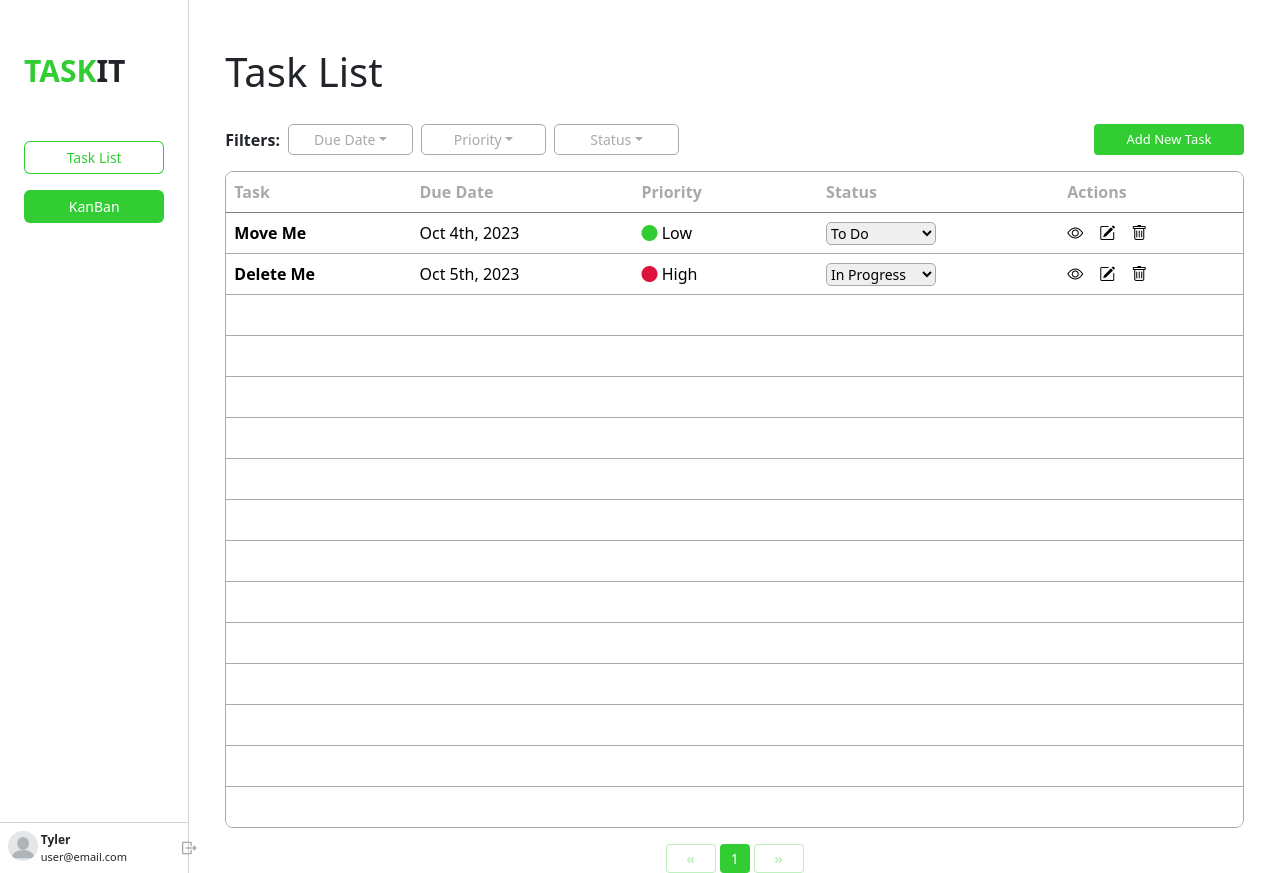
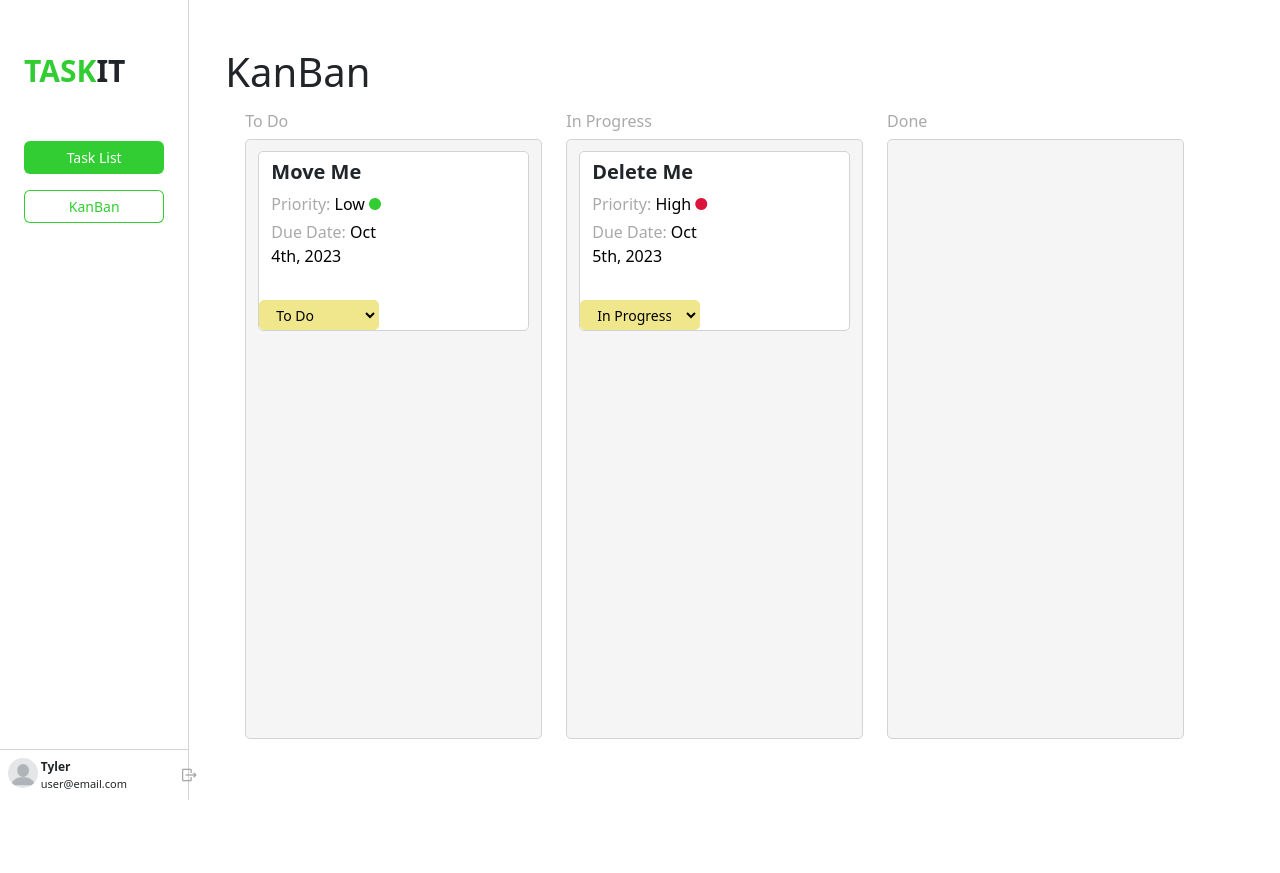
Before and after one commit to tsfento/taskit-project, an Angular app: page /kanban in a window 1280 px wide. After the commit the page ends 800 px from the top, so only its background shows below. Built offline with nearby package versions, Linux system fonts and the light colour scheme.

Commit message:
Changed sidebar links to use routing. Starting a big refactor.

```diff
--- a/src/app/app.component.html
+++ b/src/app/app.component.html
@@ -3,7 +3,10 @@
     <app-sidebar (pageToEmit)="changePage($event)"></app-sidebar>
   </div>
   <div class="col-sm-9 col-xl-10">
-    <app-tasks-list *ngIf="pageShow === 'task-list'"></app-tasks-list>
-    <app-kanban *ngIf="pageShow === 'kanban'"></app-kanban>
+    <!-- change to routing /task-list and /kanban -->
+    <!-- router-outlet -->
+    <router-outlet></router-outlet>
+    <!-- <app-tasks-list *ngIf="pageShow === 'task-list'"></app-tasks-list>
+    <app-kanban *ngIf="pageShow === 'kanban'"></app-kanban> -->
   </div>
 </div>
--- a/src/app/app.module.ts
+++ b/src/app/app.module.ts
@@ -1,6 +1,7 @@
 import { NgModule } from '@angular/core';
 import { BrowserModule } from '@angular/platform-browser';
 import { FormsModule } from '@angular/forms';
+import { RouterModule, Routes } from '@angular/router';
 
 import { AppComponent } from './app.component';
 import { SidebarComponent } from './sidebar/sidebar.component';
@@ -10,6 +11,12 @@ import { NewTaskComponent } from './tasks-list/new-task/new-task.component';
 import { ViewTaskComponent } from './tasks-list/view-task/view-task.component';
 import { EditTaskComponent } from './tasks-list/edit-task/edit-task.component';
 import { KanbanComponent } from './kanban/kanban.component';
+
+const appRoutes: Routes = [
+  // { path: '', component: AppComponent },
+  { path: 'tasks-list', component: TasksListComponent },
+  { path: 'kanban', component: KanbanComponent },
+];
 
 @NgModule({
   declarations: [
@@ -24,7 +31,8 @@ import { KanbanComponent } from './kanban/kanban.component';
   ],
   imports: [
     BrowserModule,
-    FormsModule
+    FormsModule,
+    RouterModule.forRoot(appRoutes)
   ],
   providers: [],
   bootstrap: [AppComponent]
--- a/src/app/sidebar/sidebar.component.css
+++ b/src/app/sidebar/sidebar.component.css
@@ -3,13 +3,7 @@
   border-right: 1px solid lightgrey;
 }
 
-.logo-text-one {
-  font-size: 30px;
-  font-weight: bolder;
-  color: limegreen;
-}
-
-.logo-text-two {
+.logo-text {
   font-size: 30px;
   font-weight: bolder;
 }
@@ -27,3 +21,9 @@
   color: limegreen;
   transition: background-color .3s, box-shadow .3s, color .3s;
 }
+
+.active {
+  background-color: transparent;
+  box-shadow: inset 0 0 0 1px limegreen;
+  color: limegreen;
+}
--- a/src/app/sidebar/sidebar.component.html
+++ b/src/app/sidebar/sidebar.component.html
@@ -1,18 +1,10 @@
 <nav class="nav flex-column sidebar-div">
-  <div class="logo-text ms-sm-3 ms-xl-4 mt-5 mb-5"><span class="logo-text-one">TASK</span><span class="logo-text-two">IT</span></div>
+  <div class="logo-text ms-sm-3 ms-xl-4 mt-5 mb-5"><span style="color: limegreen">TASK</span><span>IT</span></div>
   <button class="btn btn-success ms-sm-3 ms-xl-4 me-sm-3 me-xl-4"
-  [ngStyle]="pageToShow === 'task-list' ? {
-    backgroundColor: 'transparent',
-    boxShadow: 'inset 0 0 0 1px limegreen',
-    color: 'limegreen'
-  } : {}"
-  (click)="onChangePage('task-list')">Task List</button>
+  routerLinkActive="active"
+  routerLink="/tasks-list">Task List</button>
   <button class="btn btn-success ms-sm-3 ms-xl-4 me-sm-3 me-xl-4 mt-3 mb-auto"
-  [ngStyle]="pageToShow === 'kanban' ? {
-    backgroundColor: 'transparent',
-    boxShadow: 'inset 0 0 0 1px limegreen',
-    color: 'limegreen'
-  } : {}"
-  (click)="onChangePage('kanban')">KanBan</button>
+  routerLinkActive="active"
+  routerLink="/kanban">KanBan</button>
   <app-user-info-box></app-user-info-box>
 </nav>
--- a/src/app/tasks-list/tasks-list.component.html
+++ b/src/app/tasks-list/tasks-list.component.html
@@ -29,26 +29,26 @@
     <div class="dropdown me-2">
       <button class="btn btn-default btn-sm dropdown-toggle mt-1 unformattedDate select-box" type="button" data-bs-toggle="dropdown">Due Date</button>
       <ul class="dropdown-menu">
-        <li><a class="dropdown-item" (click)="showFilter('.unformattedDate', 'Due Date')">Show All</a></li>
-        <li><a class="dropdown-item" (click)="showFilter('.unformattedDate', 'Oct. 31st, 2023', '2023-10-31')">Oct. 31st, 2023</a></li>
+        <li><a class="dropdown-item">Show All</a></li>
+        <li><a class="dropdown-item">Oct. 31st, 2023</a></li>
       </ul>
     </div>
     <div class="dropdown me-2">
       <button class="btn btn-default btn-sm dropdown-toggle mt-1 priority select-box" type="button" data-bs-toggle="dropdown">Priority</button>
       <ul class="dropdown-menu priority">
-        <li><a class="dropdown-item" (click)="showFilter('.priority', 'Priority')">Show All</a></li>
-        <li><a class="dropdown-item" (click)="showFilter('.priority', 'Low')"><span class="bi bi-circle-fill low">&nbsp;</span>Low</a></li>
-        <li><a class="dropdown-item" (click)="showFilter('.priority', 'Medium')"><span class="bi bi-circle-fill medium">&nbsp;</span>Medium</a></li>
-        <li><a class="dropdown-item" (click)="showFilter('.priority', 'High')"><span class="bi bi-circle-fill high">&nbsp;</span>High</a></li>
+        <li><a class="dropdown-item">Show All</a></li>
+        <li><a class="dropdown-item"><span class="bi bi-circle-fill low">&nbsp;</span>Low</a></li>
+        <li><a class="dropdown-item"><span class="bi bi-circle-fill medium">&nbsp;</span>Medium</a></li>
+        <li><a class="dropdown-item"><span class="bi bi-circle-fill high">&nbsp;</span>High</a></li>
       </ul>
     </div>
     <div class="dropdown">
       <button class="btn btn-default btn-sm dropdown-toggle mt-1 status select-box" type="button" data-bs-toggle="dropdown">Status</button>
       <ul class="dropdown-menu">
-        <li><a class="dropdown-item" (click)="showFilter('.status', 'Status')">Show All</a></li>
-        <li><a class="dropdown-item" (click)="showFilter('.status', 'To Do')">To Do</a></li>
-        <li><a class="dropdown-item" (click)="showFilter('.status', 'In Progress')">In Progress</a></li>
-        <li><a class="dropdown-item" (click)="showFilter('.status', 'Done')">Done</a></li>
+        <li><a class="dropdown-item">Show All</a></li>
+        <li><a class="dropdown-item">To Do</a></li>
+        <li><a class="dropdown-item">In Progress</a></li>
+        <li><a class="dropdown-item">Done</a></li>
       </ul>
     </div>
     <span class="flex-grow-1"></span>
@@ -62,10 +62,10 @@
     <table class="table table-bordered table-hover rounded-3">
       <thead>
         <tr>
-          <th class="header can-sort" scope="col" (click)="sortTable('title')">Task&nbsp;<span class="bi bi-caret-down"></span></th>
-          <th class="header can-sort" scope="col" (click)="sortTable('unformattedDate')">Due Date&nbsp;<span class="bi bi-caret-down"></span></th>
-          <th class="header can-sort" scope="col" (click)="sortTable('priorityNumber')">Priority&nbsp;<span class="bi bi-caret-down"></span></th>
-          <th class="header can-sort" scope="col" (click)="sortTable('statusNumber')">Status&nbsp;<span class="bi bi-caret-down"></span></th>
+          <th class="header can-sort" scope="col">Task&nbsp;<span class="bi bi-caret-down"></span></th>
+          <th class="header can-sort" scope="col">Due Date&nbsp;<span class="bi bi-caret-down"></span></th>
+          <th class="header can-sort" scope="col">Priority&nbsp;<span class="bi bi-caret-down"></span></th>
+          <th class="header can-sort" scope="col">Status&nbsp;<span class="bi bi-caret-down"></span></th>
           <th class="header" scope="col">Actions</th>
         </tr>
       </thead>
@@ -111,9 +111,9 @@
       </tbody>
     </table>
     <div class="pages text-center">
-      <button class="btn btn-sm btn-arrow me-1" [disabled]="pageNum === 1" (click)="switchPageNum('back')">&laquo;</button>
+      <button class="btn btn-sm btn-arrow me-1" [disabled]="pageNum === 1" (click)="prevPage()">&laquo;</button>
       <button class="btn btn-sm btn-num me-1">{{ pageNum }}</button>
-      <button class="btn btn-sm btn-arrow" [disabled]="pageNum === totalPages" (click)="switchPageNum('forward')">&raquo;</button>
+      <button class="btn btn-sm btn-arrow" [disabled]="pageNum === totalPages" (click)="nextPage()">&raquo;</button>
     </div>
   </div>
 </div>
--- a/src/app/tasks-list/tasks-list.component.ts
+++ b/src/app/tasks-list/tasks-list.component.ts
@@ -18,10 +18,6 @@ export class TasksListComponent implements OnInit {
   pageIndex: number;
   deleteIndex: number;
   statusIndex: number;
-  defaultSort: string = 'unformattedDate';
-  filterDates: string[] = [];
-  filteredArray: Task[] = [];
-  filtering: boolean = false;
 
   constructor(private tasksService: TasksService) {}
 
@@ -30,8 +26,6 @@ export class TasksListComponent implements OnInit {
 
     this.generatePage();
 
-    this.sortTable(this.defaultSort);
-
     this.totalPages = Math.ceil(this.tasks.length / 15);
 
     this.tasksService.tasksChanged.subscribe(
@@ -39,8 +33,6 @@ export class TasksListComponent implements OnInit {
         this.tasks = changedTasks;
 
         this.generatePage();
-
-        this.sortTable(this.defaultSort);
 
         this.totalPages = Math.ceil(this.tasks.length / 15);
     });
@@ -75,39 +67,6 @@ export class TasksListComponent implements OnInit {
     this.tasksService.deleteTask(index);
   }
 
-  showFilter(filterType: string, filter: string, date?: string) {
-    const box: HTMLButtonElement = document.querySelector(filterType);
-    let color: string;
-
-    if (filter === 'Due Date' || filter === 'Priority' || filter === 'Status') {
-      box.classList.remove('select-box-filtered');
-
-      this.tasks = this.tasksService.getTasks();
-      this.generatePage();
-      box.innerText = filter;
-      return
-    } else {
-      box.classList.add('select-box-filtered');
-    }
-
-    if (filter === 'Low' || filter === 'Medium' || filter === 'High') {
-      if (filter === 'Low') { color = 'limegreen'; }
-      if (filter === 'Medium') { color = 'gold'; }
-      if (filter === 'High') { color = 'crimson'; }
-
-      box.innerHTML = `<span class="bi bi-circle-fill" style="color: ${color}">&nbsp;</span><span style="color: black">${filter}</span>`;
-    } else {
-      box.innerText = filter;
-    }
-
-    if (date !== undefined) {
-      filter = date;
-    }
-
-    this.tasks = this.tasksService.filterTasks(filterType, filter);
-    this.generatePage();
-  }
-
   generatePage() {
     this.page = [];
 
@@ -120,43 +79,20 @@ export class TasksListComponent implements OnInit {
     }
   }
 
-  switchPageNum(direction: string) {
-    if (direction === 'forward') {
-      if (this.pageNum !== (Math.ceil(this.tasks.length / 15))) {
-        this.pageNum++;
+  prevPage() {
+    if (this.pageNum !== 1) {
+      this.pageNum--;
 
-        this.generatePage();
-      }
-    } else if (direction === 'back') {
-      if (this.pageNum !== 1) {
-        this.pageNum--;
-
-        this.generatePage();
-      }
+      this.generatePage();
     }
   }
 
-  sortTable(column: string) {
-    if (column === 'title' || column === 'unformattedDate') {
-      this.tasks.sort(
-        (a, b) => {
-          let x = a[column].toLowerCase();
-          let y = b[column].toLowerCase();
-          if (x < y) { return -1; }
-          if (x > y) { return 1; }
-        }
-      );
-    } else {
-      this.tasks.sort(
-        (a, b) => {
-          return a[column] - b[column];
-        }
-      );
+  nextPage() {
+    if (this.pageNum !== (Math.ceil(this.tasks.length / 15))) {
+      this.pageNum++;
+
+      this.generatePage();
     }
-
-    this.defaultSort = column;
-
-    this.generatePage();
   }
 
   changeStatus(status: string, index: number) {
```
